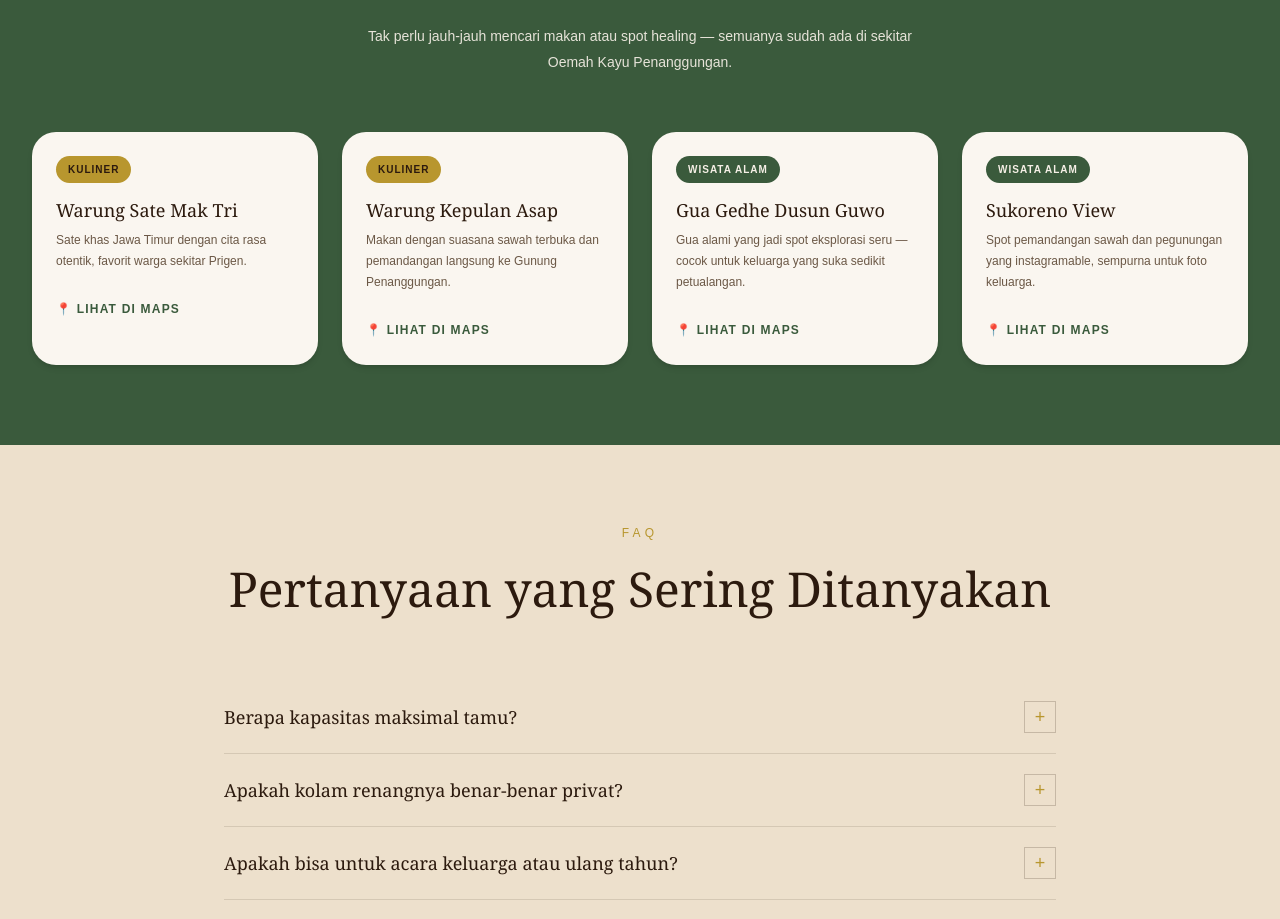
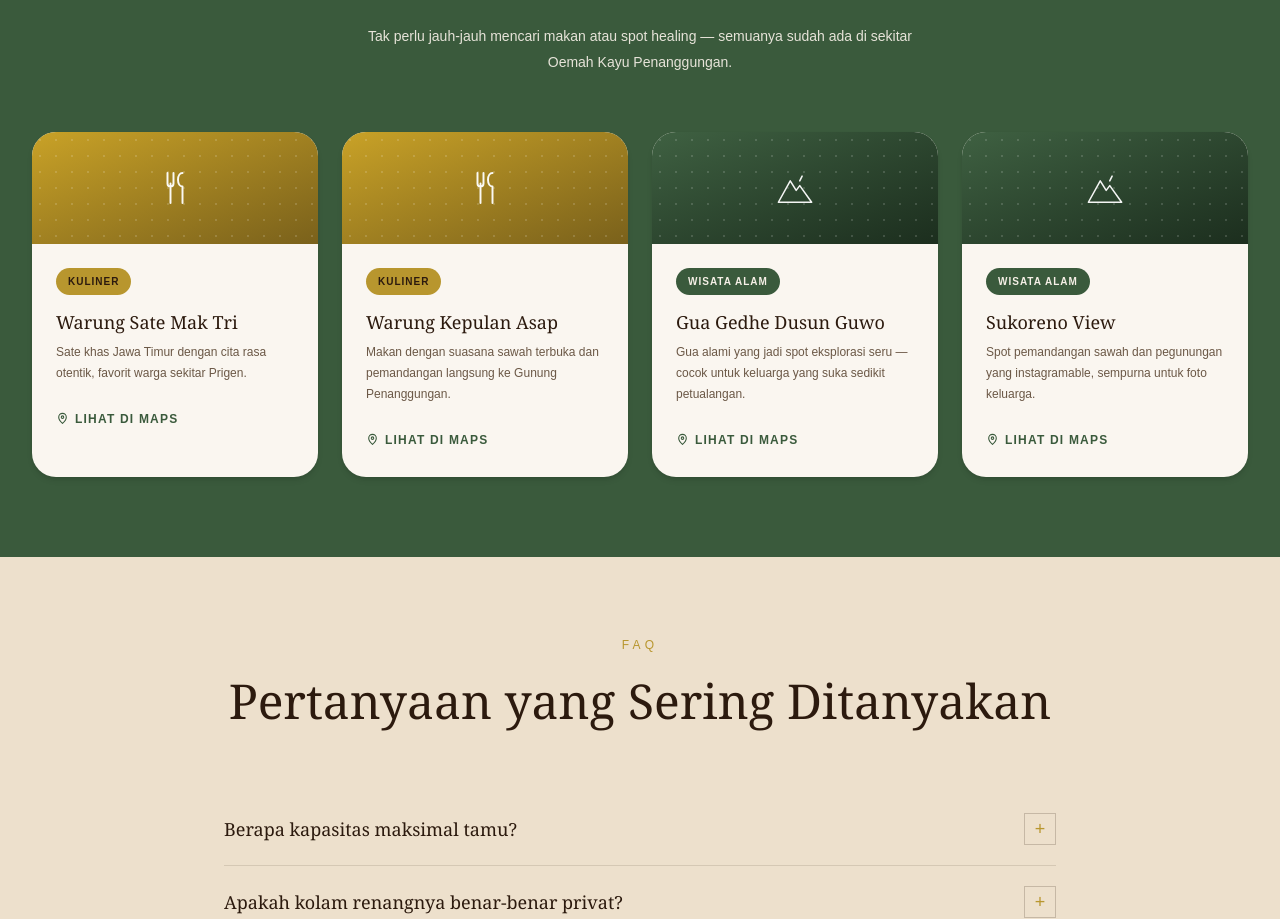
Before and after one commit to Shinlin93/OemahKayu, a React (Vite) app: page / in a window 1280 px wide. Shown: the part 7380-8299 px from the top of the page. Built offline with nearby package versions, Linux system fonts and the light colour scheme.

Commit message:
Update Nearby.jsx

```diff
--- a/src/components/Nearby.jsx
+++ b/src/components/Nearby.jsx
@@ -1,11 +1,40 @@
 import { nearbyPlaces } from "../data";
 
-// ─── Kategori badge: warna solid + teks kontras tinggi (lolos WCAG AA) ───────
-// Kuliner      → bg gold (#B8962E) + teks gelap (#2C1A0E)  → kontras ±5.7:1
-// Wisata Alam  → bg hijau (#3A5A3C) + teks krem (#F5EFE6)  → kontras ±6.6:1
-const categoryStyles = {
-  "Kuliner":     "bg-[#B8962E] text-[#2C1A0E]",
-  "Wisata Alam": "bg-[#3A5A3C] text-[#F5EFE6]",
+// ─── Ikon besar untuk banner ilustratif tiap kategori ────────────────────────
+const IconForkKnife = () => (
+  <svg width="36" height="36" viewBox="0 0 24 24" fill="none" stroke="currentColor" strokeWidth="1.3" strokeLinecap="round" strokeLinejoin="round">
+    <path d="M7 2v7a2 2 0 0 0 4 0V2M9 9v13" />
+    <path d="M17 2c-1.6 0-3 1.6-3 4.5S15.4 11 17 11v11" />
+  </svg>
+);
+
+const IconMountainPeak = () => (
+  <svg width="38" height="38" viewBox="0 0 32 32" fill="none" stroke="currentColor" strokeWidth="1.3" strokeLinecap="round" strokeLinejoin="round">
+    <path d="M2 28L12 10l5 8 3-4 10 14H2z" />
+    <path d="M20 10l2-4" />
+  </svg>
+);
+
+const MiniPin = () => (
+  <svg width="13" height="13" viewBox="0 0 24 24" fill="none" stroke="currentColor" strokeWidth="2" strokeLinecap="round" strokeLinejoin="round">
+    <path d="M12 21s7-6.5 7-11.5A7 7 0 0 0 5 9.5C5 14.5 12 21 12 21z" />
+    <circle cx="12" cy="9.5" r="2.3" />
+  </svg>
+);
+
+// ─── Visual per kategori: gradient banner + ikon + warna badge ──────────────
+// Semua kombinasi teks/badge dicek kontras WCAG AA (≥4.5:1)
+const categoryVisuals = {
+  "Kuliner": {
+    gradient: "from-[#C9A227] to-[#7A611B]",
+    icon: <IconForkKnife />,
+    badge: "bg-[#B8962E] text-[#2C1A0E]",
+  },
+  "Wisata Alam": {
+    gradient: "from-[#3F6142] to-[#1C2E1E]",
+    icon: <IconMountainPeak />,
+    badge: "bg-[#3A5A3C] text-[#F5EFE6]",
+  },
 };
 
 export default function Nearby() {
@@ -38,16 +67,36 @@ export default function Nearby() {
           className="grid grid-cols-1 sm:grid-cols-2 lg:grid-cols-4 gap-6"
           data-reveal
         >
-          {nearbyPlaces.map((p, i) => (
+          {nearbyPlaces.map((p, i) => {
+            const visual = categoryVisuals[p.category];
+            return (
               <a
                 key={i}
                 href={p.mapUrl}
                 target="_blank"
                 rel="noopener noreferrer"
-              className="group block bg-[#FAF6F0] rounded-3xl p-6 shadow-md hover:shadow-xl hover:-translate-y-1.5 transition-all duration-300"
+                className="group block bg-[#FAF6F0] rounded-3xl overflow-hidden shadow-md hover:shadow-xl hover:-translate-y-1.5 transition-all duration-300"
               >
+                {/* Banner ilustratif — gradient + ikon besar + pola titik halus.
+                    Bukan foto asli tempat (menghindari isu hak cipta foto Google). */}
+                <div
+                  className={`relative h-28 flex items-center justify-center bg-gradient-to-br ${visual.gradient} overflow-hidden`}
+                >
+                  <div
+                    className="absolute inset-0 opacity-[0.15]"
+                    style={{
+                      backgroundImage: "radial-gradient(circle, white 1px, transparent 1px)",
+                      backgroundSize: "16px 16px",
+                    }}
+                  />
+                  <div className="relative text-white/95 group-hover:scale-110 transition-transform duration-300">
+                    {visual.icon}
+                  </div>
+                </div>
+
+                <div className="p-6">
                   <span
-                className={`inline-block text-[10px] tracking-widest uppercase font-semibold px-3 py-1.5 rounded-full mb-4 ${categoryStyles[p.category]}`}
+                    className={`inline-block text-[10px] tracking-widest uppercase font-semibold px-3 py-1.5 rounded-full mb-4 ${visual.badge}`}
                   >
                     {p.category}
                   </span>
@@ -67,10 +116,13 @@ export default function Nearby() {
                   </p>
 
                   <span className="inline-flex items-center gap-1.5 text-[#3A5A3C] text-xs tracking-widest uppercase font-semibold group-hover:gap-2.5 transition-all duration-300">
-                📍 Lihat di Maps
+                    <MiniPin />
+                    Lihat di Maps
                   </span>
+                </div>
               </a>
-          ))}
+            );
+          })}
         </div>
 
       </div>
```
Lines whose indentation alone changed are shown as unchanged.
